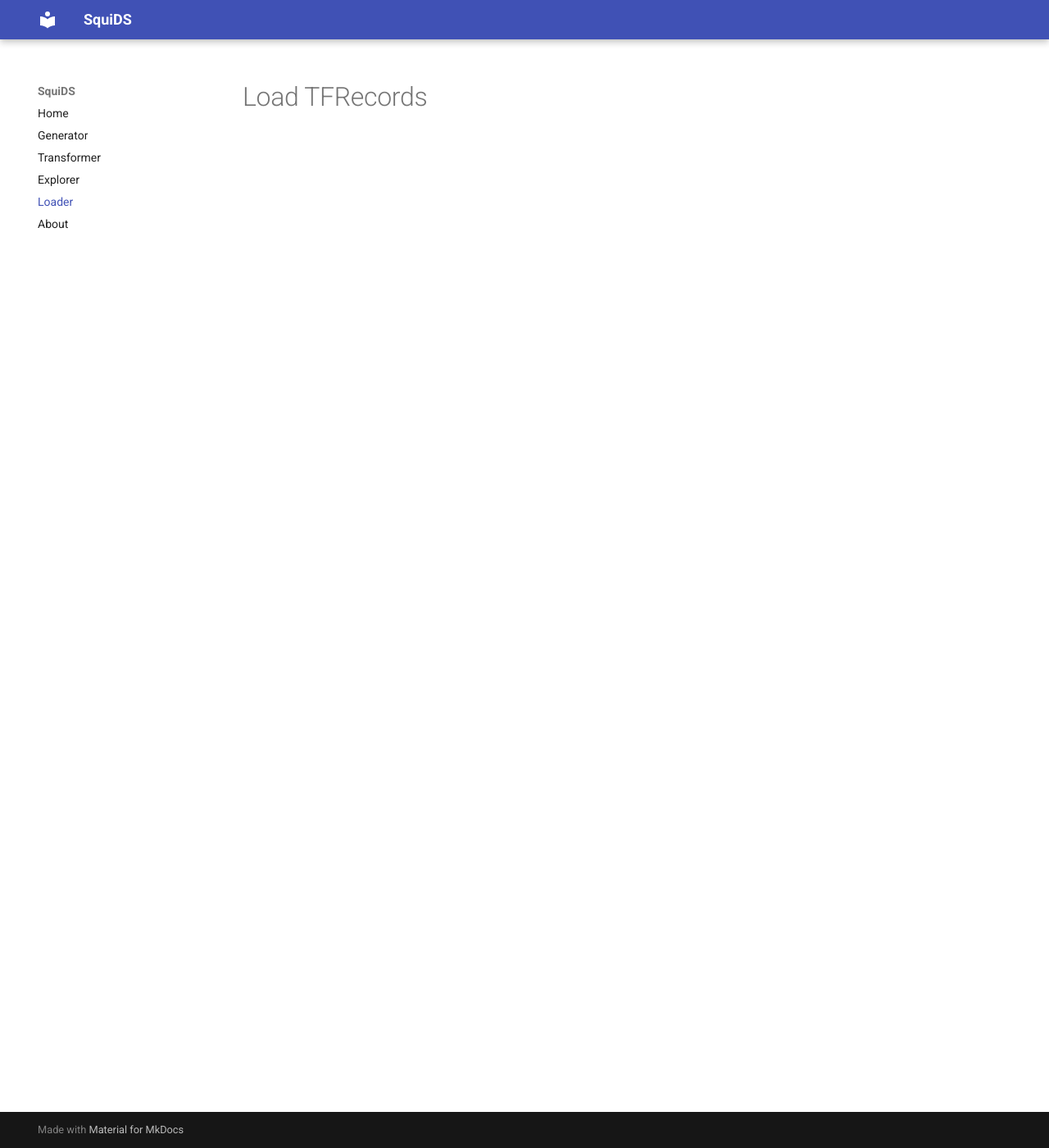
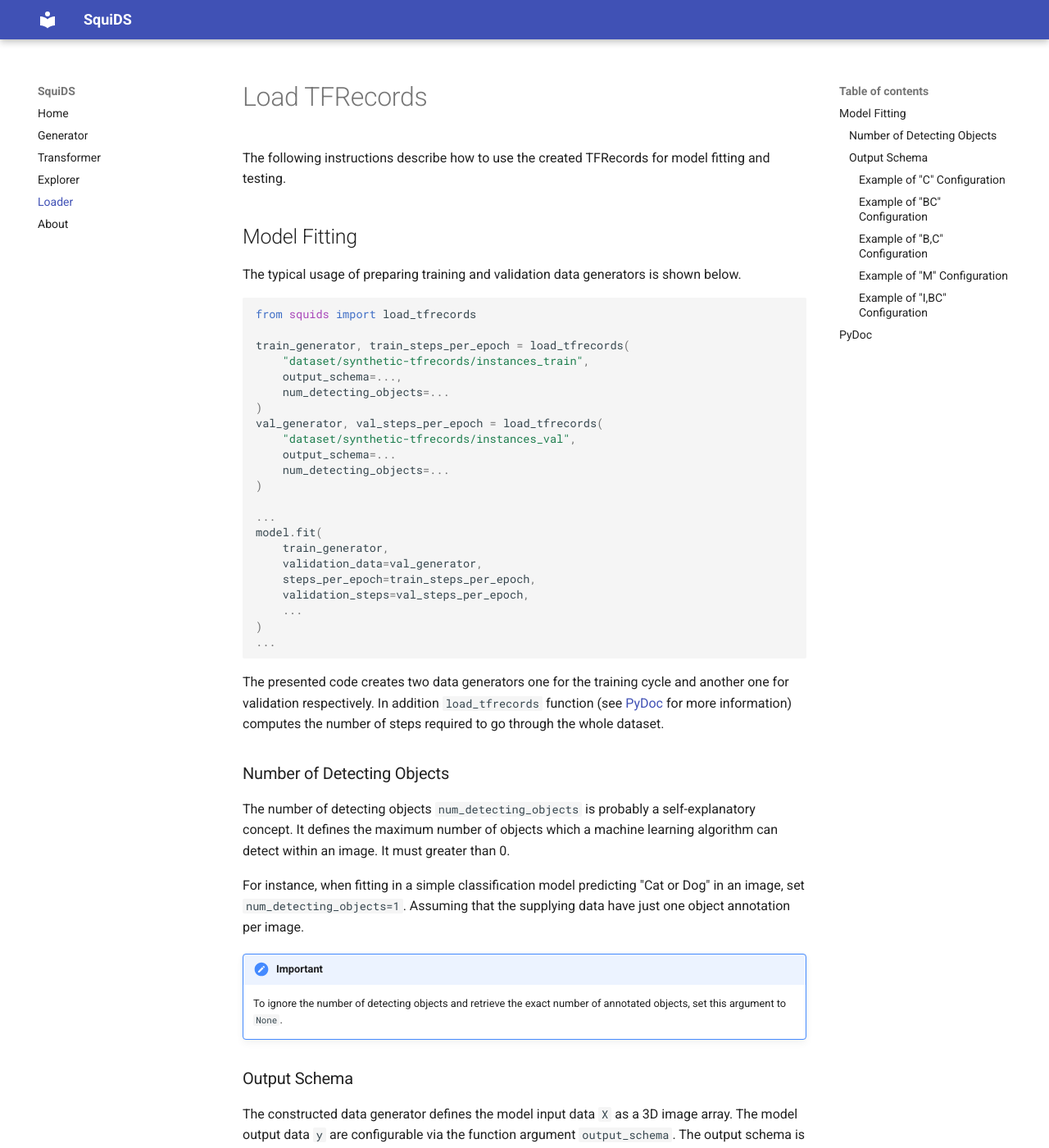
Before and after one commit to mmgalushka/squids, an MkDocs documentation site: the page built from docs/loader.md, in a window 1280 px wide and 1400 px high. Shown: the whole window at 82% size. Built offline with MkDocs 1.6.1 and Material for MkDocs 9.7.7, drawn with Linux system fonts in a browser that asks for light colours; some of the changed text lies outside the part shown.

Commit message:
Fixed #7: Reviewed the loader.md file.

````diff
--- a/docs/loader.md
+++ b/docs/loader.md
@@ -1 +1,96 @@
 # Load TFRecords
+
+The following instructions describe how to use the created TFRecords for model fitting and testing.
+
+## Model Fitting
+
+The typical usage of preparing training and validation data generators is shown below.
+
+```py
+from squids import load_tfrecords
+
+train_generator, train_steps_per_epoch = load_tfrecords(
+    "dataset/synthetic-tfrecords/instances_train",
+    output_schema=...,
+    num_detecting_objects=...
+)
+val_generator, val_steps_per_epoch = load_tfrecords(
+    "dataset/synthetic-tfrecords/instances_val",
+    output_schema=...
+    num_detecting_objects=...
+)
+
+...
+model.fit(
+    train_generator,
+    validation_data=val_generator,
+    steps_per_epoch=train_steps_per_epoch,
+    validation_steps=val_steps_per_epoch,
+    ...
+)
+...
+
+```
+
+The presented code creates two data generators one for the training cycle and another one for validation respectively. In addition `load_tfrecords` function (see [PyDoc](#pydoc) for more information)  computes the number of steps required to go through the whole dataset.
+
+### Number of Detecting Objects
+
+The number of detecting objects `num_detecting_objects` is probably a self-explanatory concept. It defines the maximum number of objects which a machine learning algorithm can detect within an image. It must greater than 0.
+
+For instance, when fitting in a simple classification model predicting "Cat or Dog" in an image, set  `num_detecting_objects=1`. Assuming that the supplying data have just one object annotation per image.
+
+!!! Important
+    To ignore the number of detecting objects and retrieve the exact number of annotated objects, set this argument to `None`.
+
+### Output Schema
+
+The constructed data generator defines the model input data `X` as a 3D image array.  The model output data `y` are configurable via the function argument `output_schema`. The output schema is defined by a string that may contain a combination of the following characters:
+
+| Character | Definition                         |
+|-----------|------------------------------------|
+| I         | "input" image data                 |
+| C         | one-hot categories encoding        |
+| B         | bounding boxes                     |
+| M         | boolean masks                      |
+| ,         | the flag to create separate output |
+
+!!! Important
+    Make sure that the output schema does not include any other symbols (including empty spaces) rather than the 5 characters listed in the above table.
+
+#### Example of "C" Configuration
+
+This is an example where a model designed to predict categories of shapes within an image.  The output schema is `"C"`. The character `C` indicates that this model output contains just categories one-hot encoding  `(N, 4)`, where `4` stands for 3 possible categories ("circle", "triangle", and "rectangle") plus "no object" category. See the image below for more details.
+
+![C_output_schema_example](images/output_schema_c.png)
+
+#### Example of "BC" Configuration
+
+This is an example where a model designed to predict bounding boxes and categories of shapes within an image. The output schema is `"BC"`. The character `B` indicates that the model output contains bounding boxes and `C` - categories respectively. No comma between characters `B` and `C` indicates that bounding boxes and categories are concatenated for the one head `(N, 8)`. See the image below for more details.
+
+![BC_output_schema_example](images/output_schema_bc.png)
+
+#### Example of "B,C" Configuration
+
+This is an example where a model is designed to predict bounding boxes and categories of shapes within an image. The output schema is `"B,C"`. The character `B` indicates that the model output contains bounding boxes and `C` - categories respectively. The comma between characters `B` and `C` indicates that bounding boxes and categories are supplied into two separate heads `(N, 4) (N, 4)`. See the image below for more details.
+
+![B_C_output_schema_example](images/output_schema_b_c.png)
+
+#### Example of "M" Configuration
+
+This is an example where a model is designed to predict masks of shapes within an image.  The output schema is `"M"`. The character `M` indicates that this model output contains just image boolean masks   `(N, 4096)`, where `4096` stands for flattened masks of size `64x64`.  See the image below for more details.
+
+![M_output_schema_example](images/output_schema_m.png)
+
+#### Example of "I,BC" Configuration
+
+This is an example where a model (of autoencoder) is designed to reconstruct an image and predict bounding boxes and categories of shapes within an image. The output schema is `"I,BC"`. The character `I` indicates that one model output contains image (identical to the input one),  `B` - bounding boxes, and `C` - categories respectively. The comma between characters `I` and `BC` indicates that the image is supplied to the one head and bounding boxes together with categories are supplied to another heads `(N, 4) (N, 4)` accordingly. See the image below for more details.
+
+![i_bc_output_schema_example](images/output_schema_i_bc.png)
+
+## PyDoc
+
+::: squids.tfrecords.loader
+    selection:
+      members:
+        - load_tfrecords
````
Also changed, not shown: docs/images/output_schema_b_c.png (added), docs/images/output_schema_bc.png (added), docs/images/output_schema_c.png (added), docs/images/output_schema_i_bc.png (added), docs/images/output_schema_m.png (added), 1 other file.
